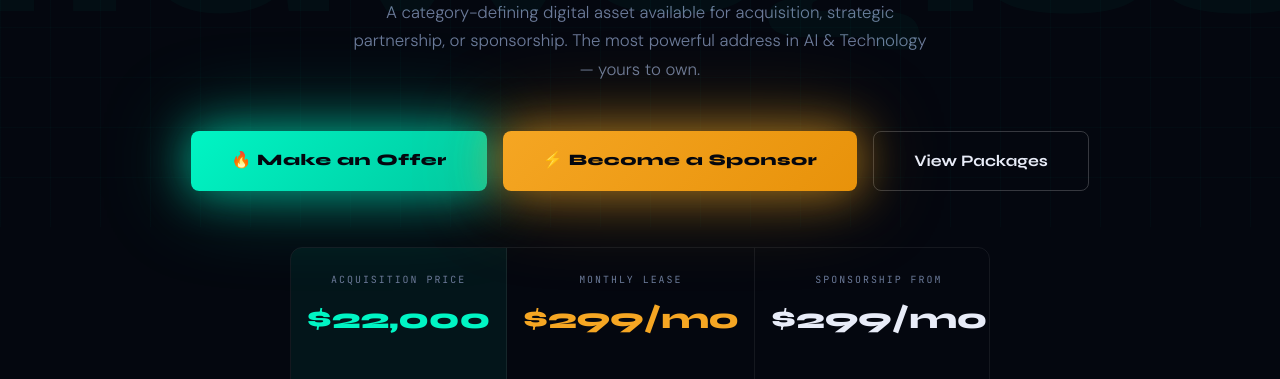
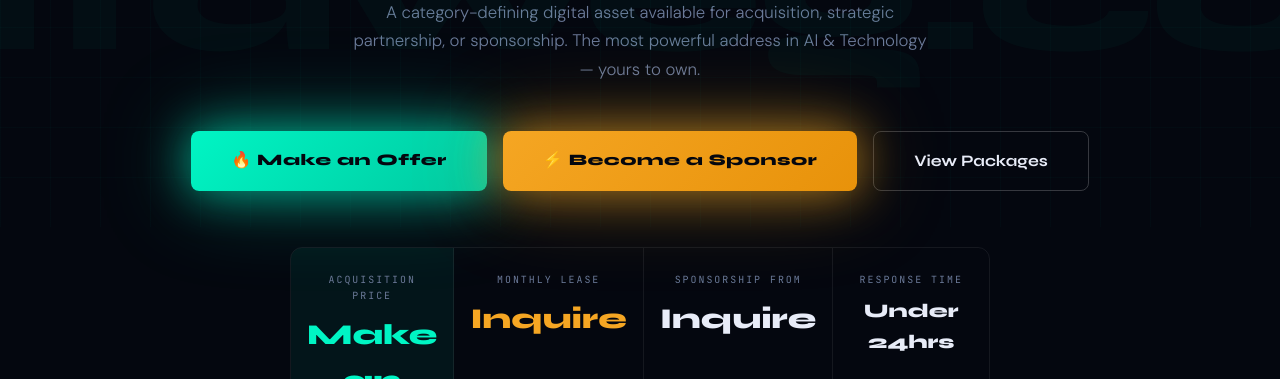
Before and after one commit to WEBWORKSA1/dataweg-com, a plain HTML site: page acquisition.html in a window 1280 px wide. Shown: the part 573-952 px from the top of the page. Drawn offline with Linux system fonts and the light colour scheme.

Commit message:
Remove domain prices — pricing now via marketplaces only

```diff
--- a/acquisition.html
+++ b/acquisition.html
@@ -434,15 +434,15 @@ footer a{color:var(--accent);text-decoration:none}
   <div class="price-bar">
     <div class="price-item featured">
       <div class="price-label">Acquisition Price</div>
-      <div class="price-val green">$22,000</div>
+      <div class="price-val green">Make an Offer</div>
     </div>
     <div class="price-item">
       <div class="price-label">Monthly Lease</div>
-      <div class="price-val gold">$299/mo</div>
+      <div class="price-val gold">Inquire</div>
     </div>
     <div class="price-item">
       <div class="price-label">Sponsorship From</div>
-      <div class="price-val">$299/mo</div>
+      <div class="price-val">Inquire</div>
     </div>
     <div class="price-item">
       <div class="price-label">Response Time</div>
@@ -490,7 +490,7 @@ footer a{color:var(--accent);text-decoration:none}
       <tbody>
         <tr class="highlight">
           <td><strong>dataweg.com</strong></td>
-          <td><strong style="color:var(--accent)">$22,000</strong></td>
+          <td><strong style="color:var(--accent)">Make an Offer</strong></td>
           <td>2026</td>
           <td>AI & Technology</td>
           <td><span class="badge-sale">FOR SALE</span></td>
@@ -749,8 +749,8 @@ footer a{color:var(--accent);text-decoration:none}
     <h2 class="section-title">Ready to Acquire dataweg.com?</h2>
     <p>Purchase outright, lease monthly, or start a sponsorship — we respond within 24 hours. All transfers via Escrow.com.</p>
     <div class="contact-grid">
-      <div class="c-opt"><div class="c-lbl">Acquisition</div><div class="c-val">$22,000</div></div>
-      <div class="c-opt"><div class="c-lbl">Monthly Lease</div><div class="c-val">$299/mo</div></div>
+      <div class="c-opt"><div class="c-lbl">Acquisition</div><div class="c-val">Make an Offer</div></div>
+      <div class="c-opt"><div class="c-lbl">Monthly Lease</div><div class="c-val">Inquire</div></div>
       <div class="c-opt"><div class="c-lbl">Response Time</div><div class="c-val">Under 24hrs</div></div>
     </div>
     <a href="mailto:acquire@dataweg.com" class="btn-glow" style="font-size:1rem;padding:1.1rem 3rem">
```
